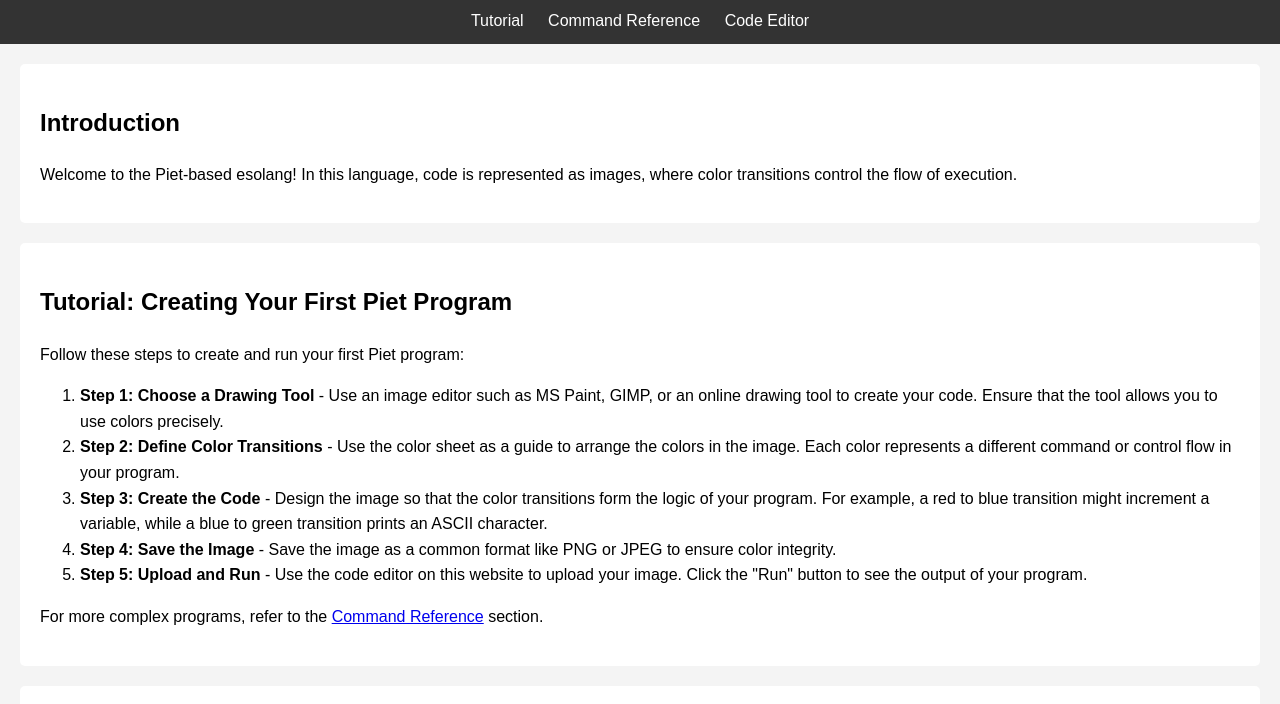
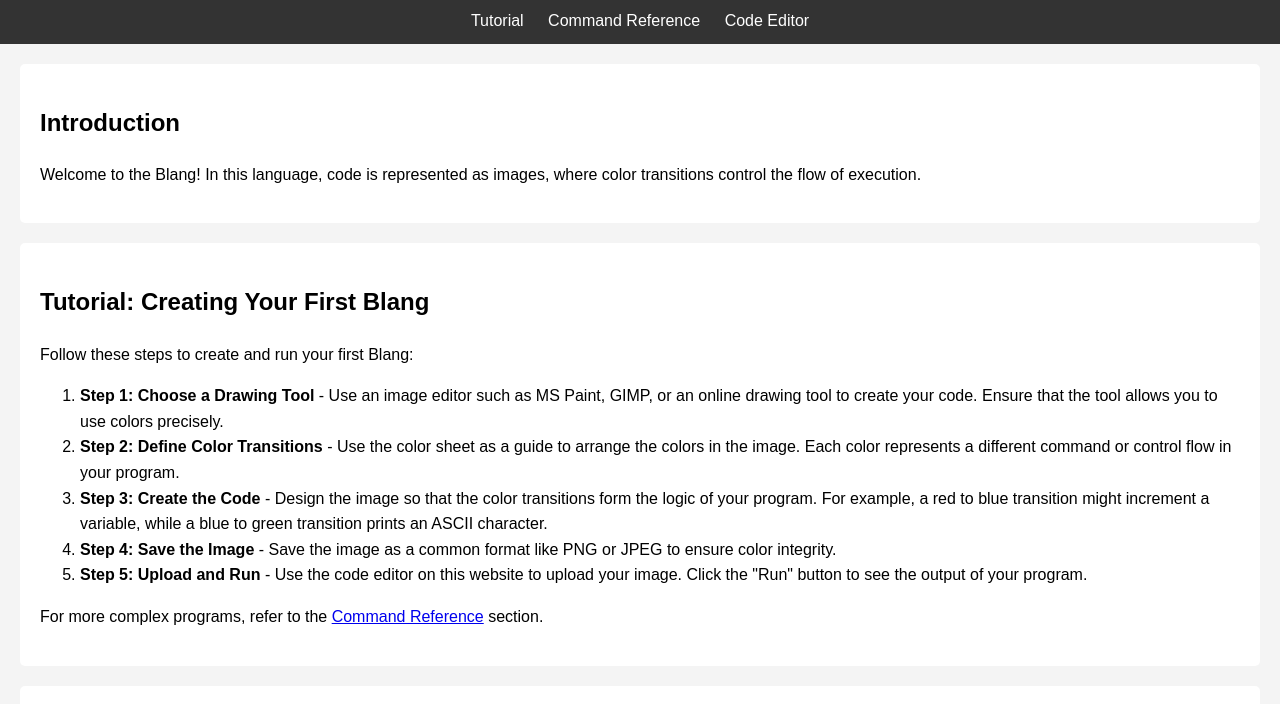
Before and after one commit to Carti-drillman/Blang, a plain HTML site: page index.html in a window 1280 px wide. Shown: the part 96-800 px from the top of the page. Drawn offline with Linux system fonts and the light colour scheme.

Commit message:
Update index.html

```diff
--- a/index.html
+++ b/index.html
@@ -18,12 +18,12 @@
 
     <section id="intro">
         <h2>Introduction</h2>
-        <p>Welcome to the Piet-based esolang! In this language, code is represented as images, where color transitions control the flow of execution.</p>
+        <p>Welcome to the Blang! In this language, code is represented as images, where color transitions control the flow of execution.</p>
     </section>
 
     <section id="tutorial">
-        <h2>Tutorial: Creating Your First Piet Program</h2>
-        <p>Follow these steps to create and run your first Piet program:</p>
+        <h2>Tutorial: Creating Your First Blang</h2>
+        <p>Follow these steps to create and run your first Blang:</p>
         <ol>
             <li><strong>Step 1: Choose a Drawing Tool</strong> - Use an image editor such as MS Paint, GIMP, or an online drawing tool to create your code. Ensure that the tool allows you to use colors precisely.</li>
             <li><strong>Step 2: Define Color Transitions</strong> - Use the color sheet as a guide to arrange the colors in the image. Each color represents a different command or control flow in your program.</li>
```
